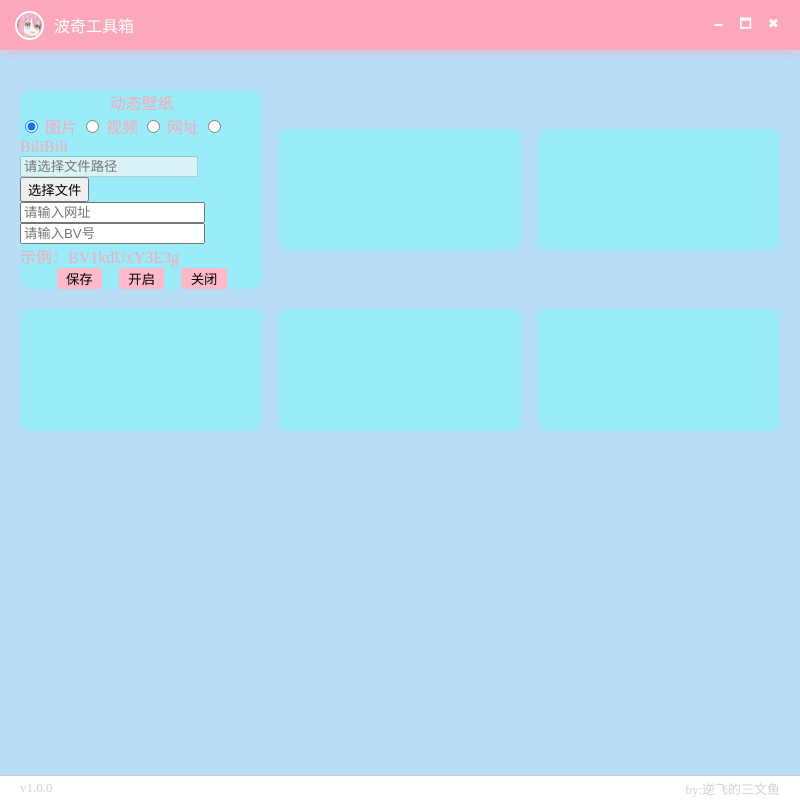
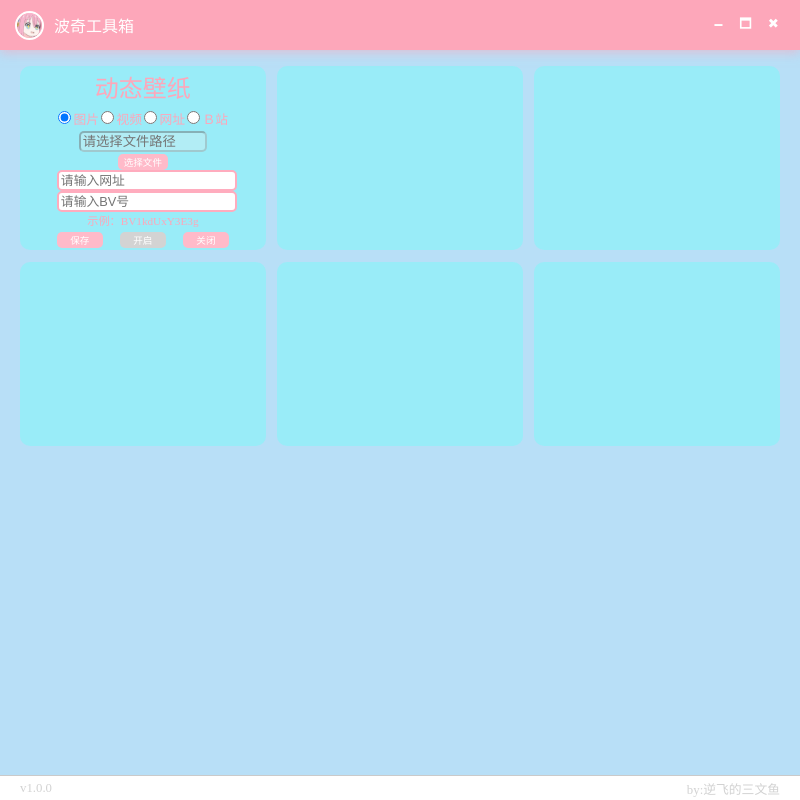
Before and after one commit to BIFlySalmon/bocchiToolKit, an Electron app: page page/mainPage/mainPage.html in a window 800 px wide. Drawn offline with Linux system fonts and the light colour scheme; no server answers.

Commit message:
更新 主页面样式

```diff
--- a/dllCall/WallpaperSet.js
+++ b/dllCall/WallpaperSet.js
@@ -13,11 +13,11 @@ const HWND = koffi.alias('HWND', HANDLE);
 
 // 创建 WorkerW 窗口的函数
 const SetWindowAsWallpaper = WallpaperSet.func('void SetWindowAsWallpaper(HWND hwnd)', 'pointer');
-const WallpaperClose = WallpaperSet.func('void WallpaperClose()');
+const WallpaperCloseDLL = WallpaperSet.func('void WallpaperClose()');
 
 
 
 module.exports = {
     SetWindowAsWallpaper,
-    WallpaperClose
+    WallpaperCloseDLL
 };
--- a/main.js
+++ b/main.js
@@ -5,10 +5,16 @@ const { setupTray } = require('./services/trayManager');
 const { initializeIpcHandlers } = require('./services/ipcHandlers');
 const { quitApp } = require('./utils/appUtils');
 
+const gotTheLock = app.requestSingleInstanceLock()
 let mainPage;
 let tray;
 
 app.whenReady().then(() => {
+    //防止程序多开
+    if (!gotTheLock) {
+        quitApp();
+    }
+
     mainPage = createMainWindow();
     tray = setupTray(mainPage, quitApp);
     initializeIpcHandlers(mainPage);
--- a/page/base.css
+++ b/page/base.css
@@ -9,6 +9,11 @@ body, html {
     -o-user-select:none;
     user-select:none;
 }
+
+html {
+    font-size: 2vw; /* 基于视口宽度动态调整根字体大小 */
+  }
+
 .container {
     display: grid;
     grid-template-rows: min(10%, 50px)  auto  25px;
--- a/page/mainPage/css/mainPage.css
+++ b/page/mainPage/css/mainPage.css
@@ -4,35 +4,45 @@
     display: flex;
     justify-content: space-between;
     align-items: center;
-    font-size: 13px;
+    font-size: clamp(12px, 0.8rem, 14px);
     color: rgb(210, 210, 210);
     border-top-style: solid;
     border-width: 1px;
     border-color: rgb(202, 202, 202);
 }
 
+
 #view-box {
+    width: 95%;
+    /* height: 95%; */
+    aspect-ratio: 2;
     display: grid;
     grid-template-columns: repeat(3, 1fr); /* 将每行划分为4列 */
-    row-gap: 20px;
-    column-gap: 15px;
+    grid-auto-rows: 1fr;
+    row-gap: 3%;
+    column-gap: 1.5%;
     align-items: center;
     justify-items: center;
-    margin-left: 20px;
-    margin-right: 20px;
-    margin-top: 5%;
 }
 
 #card-box {
     /* width: calc(100% / 4);  */
     width: 100%;
-    aspect-ratio: 2;
+    height: 100%;
     background-color: rgba(120, 248, 248, 0.491);
     border-radius: 10px;
     display: grid;
     align-items: center;
     justify-items: center;
     color: rgb(253, 167, 186);
+}
+.card-box-title{
+    font-size: 1.5rem;
+}
+
+.luminous:hover,#card-box:hover{
+    border-radius: 5px;
+    box-shadow: 0 0 10px rgb(255, 186, 201);
 }
 
 #url-input,#bilibili-input{
@@ -43,10 +53,26 @@
     user-select:auto;
 }
 
+
+input{
+    margin-left: 0px;
+}
+
+/* input[type="radio"] {
+
+} */
+
 .baseButton{
-    border-radius: 2px;
+    border-radius: 5px;
     border: none;
     background-color: rgb(255, 186, 201);
+    font-size: 0.6rem;
+    color: white;
+}
+
+.baseButton:disabled {
+    background-color: lightgray;
+    box-shadow: none;
 }
 
 .line-button{
@@ -54,12 +80,66 @@
     grid-template-columns: repeat(3, 1fr);
     justify-content: center;
     width: 70%;
+    height: 70%;
     column-gap: 10%;
+    color: white;
+}
+
+.radio-group{
+    display: grid;
+    grid-template-columns: repeat(4, 1fr);
+    justify-content: center;
+    width: 100%;
+}
+.radio-label{
+    text-align: center;
+    font-size: 0.8rem;
 }
 
 #file-input{
-    align-self:center;
+    justify-content: space-between;
 }
 #file-path{
     width: 70%;
+    border-radius: 5px;
 }
+
+.baseInput{
+    box-shadow: none;
+    width: 100%;
+    border-style: solid;
+    border-color: rgb(255, 172, 190);
+    border-radius: 5px;
+    font-size: 0.8rem;
+}
+
+
+
+.oneline{
+    white-space: nowrap;
+}
+
+.baseInput:focus {
+    outline: none;  /* 移除默认的边框 */
+    border-radius: 5px;
+    box-shadow: 0 0 10px rgb(255, 186, 201);
+}
+
+.wallpaper-set{
+    height: 100%;
+    width: 70%;
+    display: flex;
+    flex-direction: column;
+    flex-wrap: nowrap;
+    justify-content: space-around;
+}
+
+#bilibili-hint{
+    font-size: 0.7rem;
+}
+
+
+.luminousFont:hover{
+    color: rgb(253, 167, 186);
+    text-shadow: 0 0 0.1rem rgb(255, 130, 157);
+}
--- a/page/mainPage/css/titlebarRanderer.css
+++ b/page/mainPage/css/titlebarRanderer.css
@@ -6,6 +6,13 @@
 }
 #content {
     background-color: rgb(184, 223, 247);
+    text-align: center;
+    width: 100%;
+    /* aspect-ratio: 2; */
+    display: flex;
+    justify-content: space-evenly;
+    align-items: flex-start;
+    padding-top: 2%;
 }
 
 #title-box{
--- a/page/mainPage/mainPage.html
+++ b/page/mainPage/mainPage.html
@@ -26,33 +26,33 @@
       <div id="content">
         <div id="view-box">
           <div id="card-box">
-            <div><span>动态壁纸</span></div>
+            <div><span class="card-box-title luminousFont">动态壁纸</span></div>
             <div class="wallpaper-set">
               <div class="radio-group">
-                  <label><input type="radio" name="option" value="img" checked> 图片</label>
-                  <label><input type="radio" name="option" value="video"> 视频</label>
-                  <label><input type="radio" name="option" value="url"> 网址</label>
-                  <label><input type="radio" name="option" value="bilibili"> BiliBili</label>
+                  <label class="radio-label"><input type="radio" name="option" value="img" checked><span class="oneline luminousFont">图片</span></label>
+                  <label class="radio-label"><input type="radio" name="option" value="video"><span class="oneline luminousFont">视频</span></label>
+                  <label class="radio-label"><input type="radio" name="option" value="url"><span class="oneline luminousFont">网址</span></label>
+                  <label class="radio-label"><input type="radio" name="option" value="bilibili"><span class="oneline luminousFont">Ｂ站</span></label>
               </div>
               <div class="input-container">
                   <div class="input-group" id="file-input">
-                      <input type="text" id="file-path" placeholder="请选择文件路径" disabled="true">
-                      <button id="selectFile">选择文件</button>
+                      <input class="luminous" type="text" id="file-path" placeholder="请选择文件路径" disabled="true">
+                      <button class="baseButton luminous" id="selectFile"><span class="oneline">选择</span><span class="oneline">文件</span></button>
                   </div>
-                  <div class="input-group" id="url-input" style="display: none;">
-                      <input type="text" id="url-path" placeholder="请输入网址">
+                  <div class="input-group luminous" id="url-input" style="display: none;">
+                      <input class="baseInput" type="text" id="url-path" placeholder="请输入网址">
                   </div>
-                  <div class="input-group" id="bilibili-input" style="display: none;">
-                      <input type="text" id="bilibili-id" placeholder="请输入BV号">
+                  <div class="input-group luminous" id="bilibili-input" style="display: none;">
+                      <input class="baseInput" type="text" id="bilibili-id" placeholder="请输入BV号">
                   </div>
                   <div class="hint" id="bilibili-hint" style="display: none;">示例：BV1kdUxY3E3g</div>
               </div>
           </div>
           <div class="line-button">
-            <!-- <button id="SettingsResetAll" type="button">重置</button> -->
-            <button class="baseButton" id="settingsSend" type="button">保存</button>
-            <button class="baseButton" id="createDesktop" type="button">开启</button>
-            <button class="baseButton" id="restoreDesktop" type="button">关闭</button>
+
+            <button class="baseButton luminous" id="settingsSend" type="button">保存</button>
+            <button class="baseButton luminous" id="wallpaperOn" type="button">开启</button>
+            <button class="baseButton luminous" id="wallpaperOff" type="button">关闭</button>
           </div>
 
           </div>
@@ -65,8 +65,8 @@
       </div>
 
       <div id="floot">
-        <div>v1.0.0</div>
-        <div>by:逆飞的三文鱼</div>
+        <div class="luminousFont">v1.0.0</div>
+        <div class="luminousFont">by:逆飞的三文鱼</div>
       </div>
       <script src="../../components/titlebar/titlebarRenderer.js"></script>
       <script src="js/mainPage.js"></script>
--- a/page/wallpaperPage/js/wallpaperRanderer.js
+++ b/page/wallpaperPage/js/wallpaperRanderer.js
@@ -12,17 +12,17 @@ document.addEventListener('DOMContentLoaded', function() {
         case 'img':
             document.getElementById('wallpaperVideo').style.display="none";
             document.getElementById('wallpaperIframe').style.display="none";
+            document.getElementById('wallpaperbilibili').style.display="none";
             document.getElementById('wallpaperImg').src = wallpaperPath;
             break;
         case 'video':
             document.getElementById('wallpaperImg').style.display="none";
             document.getElementById('wallpaperIframe').style.display="none";
+            document.getElementById('wallpaperbilibili').style.display="none";
             document.getElementById('wallpaperVideo').src = wallpaperPath;
             break;
         case 'url':
-            document.getElementById('wallpaperImg').style.display="none";
-            document.getElementById('wallpaperVideo').style.display="none";
-            document.getElementById('wallpaperIframe').src = wallpaperPath;
+            window.location.href = wallpaperPath;
             break;
         case 'bilibili':
             document.getElementById('wallpaperImg').style.display="none";
--- a/preload.js
+++ b/preload.js
@@ -5,8 +5,9 @@ contextBridge.exposeInMainWorld('electronAPI', {
     winMinimize: () => ipcRenderer.send('window-minimize'),
     winMaximize: () => ipcRenderer.send('window-maximize'),
     winClose: () => ipcRenderer.send('window-close'),
-    restoreDesktop: () => ipcRenderer.send('restoreDesktop'),
-    createDesktop: () => ipcRenderer.send('createDesktop')
+    // restoreDesktop: () => ipcRenderer.send('restoreDesktop'),
+    // createDesktop: () => ipcRenderer.send('createDesktop'),
+    wallpaperRefresh: () => ipcRenderer.send('wallpaperRefresh')
 });
 
 contextBridge.exposeInMainWorld('fileAPI', {
--- a/services/storeManager.js
+++ b/services/storeManager.js
@@ -4,6 +4,7 @@ const Store = require('electron-store');
 // 定义默认设置
 const defaultSettings = {
   autoLaunch: false, // 是否开机自启
+  wallpaperSwitch: false, //是否开启壁纸
   wallpaperType: 'bilibili', //img video url bilibili
   wallpaperPath: 'BV1m34y1M7pG' // 自定义壁纸路径
 };
--- a/services/windowManager.js
+++ b/services/windowManager.js
@@ -14,7 +14,7 @@ function createMainWindow() {
             preload: path.join(__dirname, '..', 'preload.js')
         }
     });
-
+    mainPage.setAspectRatio(1.4);
     mainPage.loadFile(path.join(__dirname, '..', 'page', 'mainPage', 'mainPage.html'));
     mainPage.removeMenu();
 
--- a/utils/appUtils.js
+++ b/utils/appUtils.js
@@ -1,8 +1,8 @@
-const { WallpaperClose } = require('../dllCall/WallpaperSet');
+const { WallpaperCloseDLL } = require('../dllCall/WallpaperSet');
 let quitFlag = false;
 
 function quitApp() {
-    WallpaperClose();
+    WallpaperCloseDLL();
     quitFlag = true;
     require('electron').app.quit();
 }
```
Also changed, not shown: page/mainPage/js/mainPage.js (+36 -27 lines), services/ipcHandlers.js (+9 -10 lines), services/wallpaperServer.js (+24 -2 lines), 1 other file.
